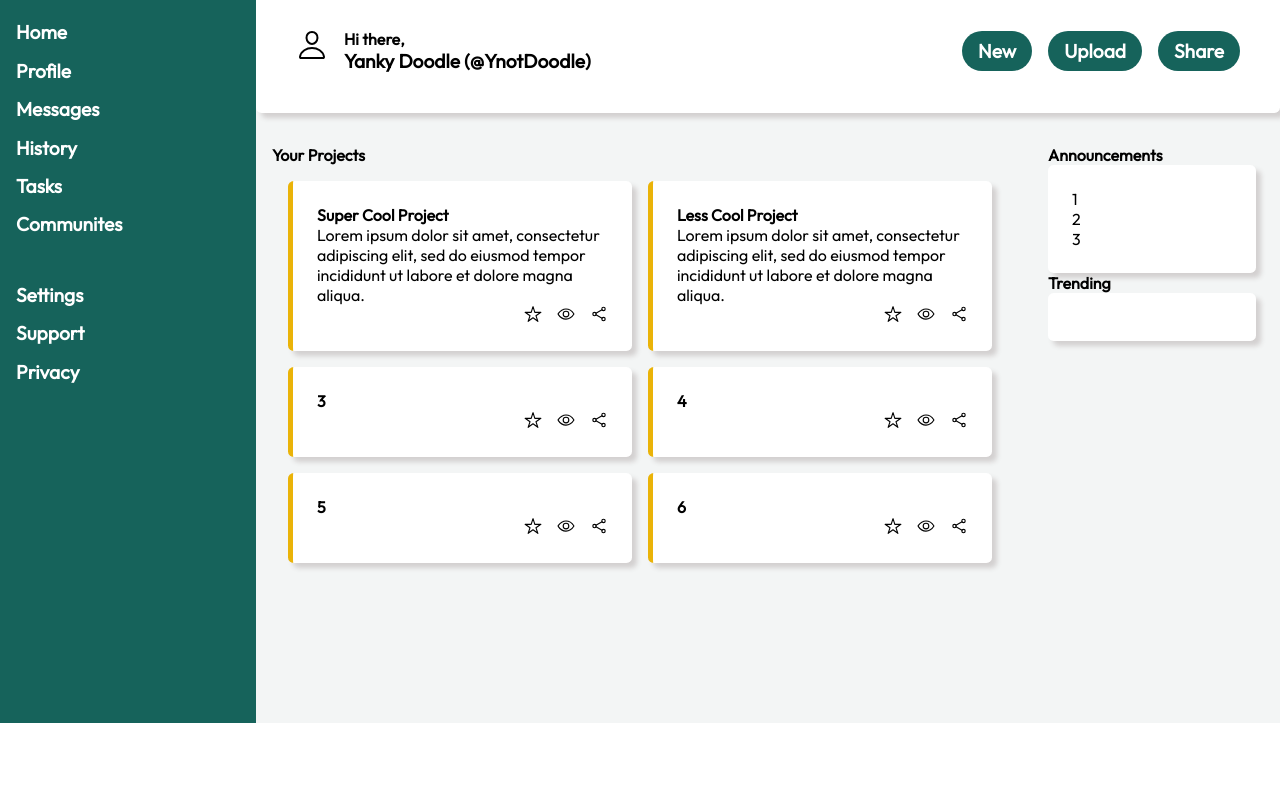
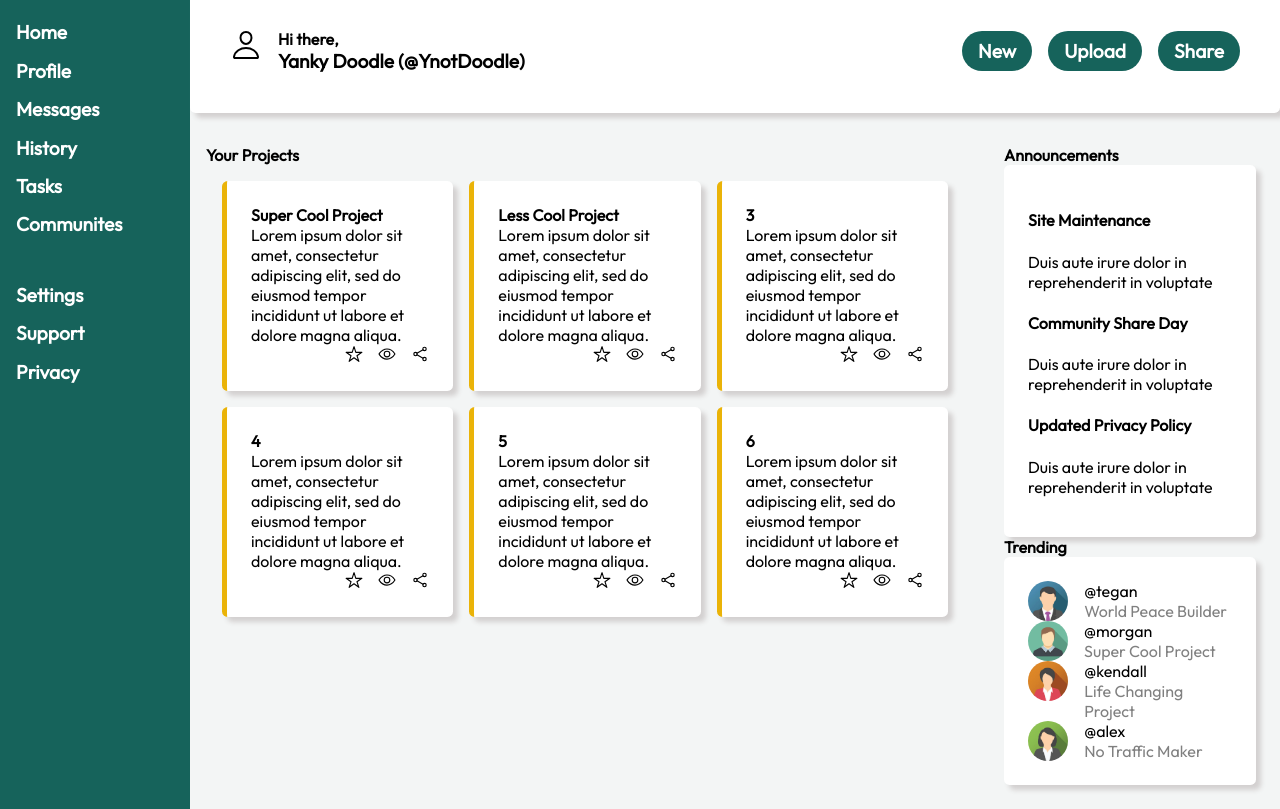
Before and after one commit to rythrojaofficial/admin-dashboard-TOP, a plain HTML site: page index.html in a window 1280 px wide. Shown: the part 77-886 px from the top of the page. Before the commit the page ends 800 px from the top, so only its background shows below. Drawn offline with nearby package versions, Linux system fonts and the light colour scheme.

Commit message:
add content for trending
fix nested grid with auto-fit instead of autofit

```diff
--- a/index.html
+++ b/index.html
@@ -74,23 +74,23 @@
                 </div>
                 <div class="grid-item">
                     <div class="projects-title">3</div>
-                    <div class="projects-content"></div>
+                    <div class="projects-content">Lorem ipsum dolor sit amet, consectetur adipiscing elit, sed do eiusmod tempor incididunt ut labore et dolore magna aliqua.</div>
                     <div class="projects-utilities"></div>
                 </div>
                 <div class="grid-item">
                     <div class="projects-title">4</div>
-                    <div class="projects-content"></div>
+                    <div class="projects-content">Lorem ipsum dolor sit amet, consectetur adipiscing elit, sed do eiusmod tempor incididunt ut labore et dolore magna aliqua.</div>
                     <div class="projects-utilities"></div>
 
                 </div>
                 <div class="grid-item">
                     <div class="projects-title">5</div>
-                    <div class="projects-content"></div>
+                    <div class="projects-content">Lorem ipsum dolor sit amet, consectetur adipiscing elit, sed do eiusmod tempor incididunt ut labore et dolore magna aliqua.</div>
                     <div class="projects-utilities"></div>
                 </div>
                 <div class="grid-item">
                     <div class="projects-title">6</div>
-                    <div class="projects-content"></div>
+                    <div class="projects-content">Lorem ipsum dolor sit amet, consectetur adipiscing elit, sed do eiusmod tempor incididunt ut labore et dolore magna aliqua.</div>
                     <div class="projects-utilities"></div>
                 </div>
             </div>
@@ -99,34 +99,55 @@
             <div class="announcements">
                 <div class="announcements-title">Announcements</div>
                 <div class="announcements-flex">
-                    <div class="announcement-item-1">1</div>
-                    <div class="announcement-item-2">2</div>
-                    <div class="announcement-item-3">3</div>
+                    <div class="announcement-item-1">
+                        <h4>Site Maintenance</h4>
+                        <p>Duis aute irure dolor in reprehenderit in voluptate velit esse cillum dolore eu fugiat nulla pariatur.</p>
+                    </div>
+                    <div class="announcement-item-2">
+                        <h4>Community Share Day</h4>
+                        <p>Duis aute irure dolor in reprehenderit in voluptate velit esse cillum dolore eu fugiat nulla pariatur.</p>
+                    </div>
+                    <div class="announcement-item-3">
+                        <h4>Updated Privacy Policy</h4>
+                        <p>Duis aute irure dolor in reprehenderit in voluptate velit esse cillum dolore eu fugiat nulla pariatur.</p>
+                    </div>
                 </div>
             </div>
 
             <div class="trending">
                 <div class="trending-title">trending</div>
                 <div class="trending-flex">
-                    <div class="trending-item-1">
-                        <div class="trending-icon"></div>
-                        <div class="trending-username"></div>
-                        <div class="trending-title"></div>
+                    <div class="trending-item">
+                        <img class="trending-icon" src="avatar1.jpeg"></img>
+                        <div class="titles">
+                            <div class="trending-username">@tegan</div>
+                        <div class="trending-name">World Peace Builder</div>
+                        </div>
+
                     </div>
-                    <div class="trending-item-2">
-                        <div class="trending-icon"></div>
-                        <div class="trending-username"></div>
-                        <div class="trending-title"></div>
+                    <div class="trending-item">
+                        <img class="trending-icon" src="avatar2.png"></img>
+                        <div class="titles">
+                            <div class="trending-username">@morgan</div>
+                            <div class="trending-name">Super Cool Project</div>
+                        </div>
+
                     </div>
-                    <div class="trending-item-3">
-                        <div class="trending-icon"></div>
-                        <div class="trending-username"></div>
-                        <div class="trending-title"></div>
+                    <div class="trending-item">
+                        <img class="trending-icon" src="avatar3.jpeg"></img>
+                        <div class="titles">
+                            <div class="trending-username">@kendall</div>
+                            <div class="trending-name">Life Changing Project</div>
+                        </div>
+
                     </div>
-                    <div class="trending-item-4">
-                        <div class="trending-icon"></div>
-                        <div class="trending-username"></div>
-                        <div class="trending-title"></div>
+                    <div class="trending-item">
+                        <img class="trending-icon" src="avatar4.jpeg"></img>
+                        <div class="titles">
+                            <div class="trending-username">@alex</div>
+                            <div class="trending-name">No Traffic Maker</div>
+                        </div>
+
                     </div>
                 </div>
             </div>
--- a/style.css
+++ b/style.css
@@ -23,13 +23,11 @@ body{
 .container{
     background-color: var(--gray);
     display: grid;
-    grid-template-columns: repeat(2, minmax(200px, 1fr)) repeat(3, 1fr);
-    grid-template-rows: repeat(5, 1fr);
-    height:100vh
+    grid-template-columns: minmax(180px, 1fr) repeat(2, minmax(300px, 1fr)) 1fr minmax(300px,1fr);
 }
 .dashboard{
     background-color: var(--blue);
-    grid-row: 1 / 6;
+    grid-row: 1 / 5;
     padding: 1rem;
     line-height: 2;
     color: var(--white);
@@ -112,7 +110,7 @@ ion-icon{
 }
     .projects-grid{
         display: grid;
-        grid-template-columns: repeat(2, 1fr);
+        grid-template-columns: repeat(auto-fit, minmax(200px,1fr));
         margin: 1rem;
         gap: 1rem;
     }
@@ -128,7 +126,6 @@ ion-icon{
         }
         .grid-item{
             border-left: solid var(--card-border-radius) var(--oj);
-            /* height: 20vh; */
         }
             .projects-title{
                 font-weight: bold;
@@ -145,3 +142,19 @@ ion-icon{
     padding: 1.5rem;
     padding-top: 2rem;
 }
+    .announcements-flex p{
+        overflow: hidden;
+        height: 5vh;
+    }
+    .trending-flex img{
+        height: 40px;
+        border-radius: 40px;
+    }
+    .trending-item{
+        display: flex;
+        gap:1rem;
+
+    }
+    .titles :last-child{
+        color:gray
+    }
```
Also changed, not shown: avatar1.jpeg (added), avatar2.png (added), avatar3.jpeg (added), avatar4.jpeg (added).
